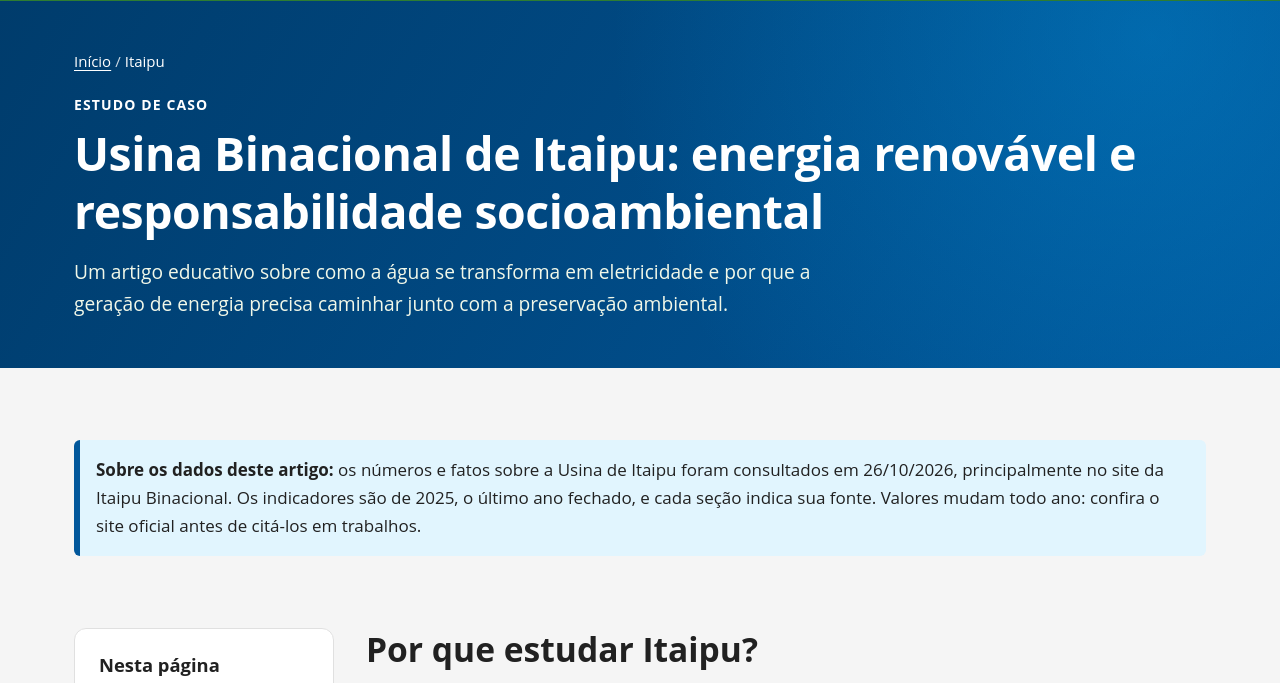
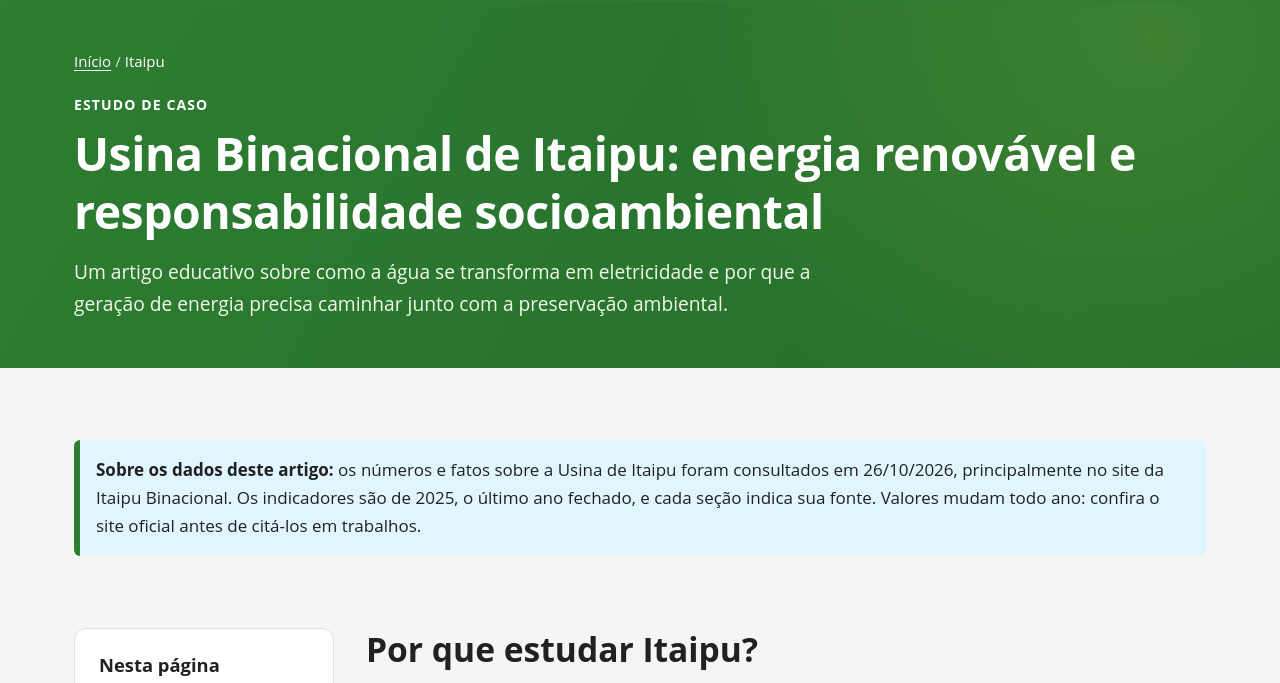
Before and after one commit to KhevynEtec/U-UNICID-CC-FRONTEND-2260022-N7-2-2026-NT-ECOVERDE, a plain HTML site: page itaipu.html in a window 1280 px wide. Shown: the part 160-843 px from the top of the page. Drawn offline with Linux system fonts and the light colour scheme.

Commit message:
Autor: Khevyn - Atualizando algumas propriedades do CSS

```diff
--- a/css/style.css
+++ b/css/style.css
@@ -38,9 +38,9 @@
      #0288D1 e #7CB342 não atingem 4.5:1 sobre branco para texto comum,
      por isso são usados em superfícies/decoração, e as variantes
      escuras abaixo são usadas em textos e links. */
-  --verde-folha-escuro: #1B5E20;   /* 7.9:1 sobre branco */
-  --azul-hidro-escuro: #01579B;    /* 7.4:1 sobre branco */
-  --setembro-escuro: #33691E;      /* 6.6:1 sobre branco */
+  --verde-folha-escuro: #256D2A;   /* 7.9:1 sobre branco */
+  --azul-hidro-escuro: #2E7D32;    /* 7.4:1 sobre branco */
+  --setembro-escuro: #256D2A;      /* 6.6:1 sobre branco */
   --verde-folha-claro: #E8F5E9;
   --azul-hidro-claro: #E1F5FE;
   --setembro-claro: #F1F8E9;
@@ -672,9 +672,7 @@ main:focus {
 .hero {
   position: relative;
   overflow: hidden;
-  background:
-    radial-gradient(circle at 85% 20%, rgba(124, 179, 66, 0.22), transparent 45%),
-    linear-gradient(135deg, var(--verde-folha-escuro) 0%, #256D2A 55%, var(--azul-hidro-escuro) 100%);
+  background: #256D2A;
   color: var(--branco);
   padding-block: var(--esp-7);
 }
@@ -729,8 +727,7 @@ main:focus {
 
 .cabecalho-pagina--azul {
   background:
-    radial-gradient(circle at 90% 10%, rgba(2, 136, 209, 0.45), transparent 45%),
-    linear-gradient(120deg, #003C6C, var(--azul-hidro-escuro));
+    linear-gradient(120deg, #2E7D32);
 }
 
 .cabecalho-pagina--setembro {
```
